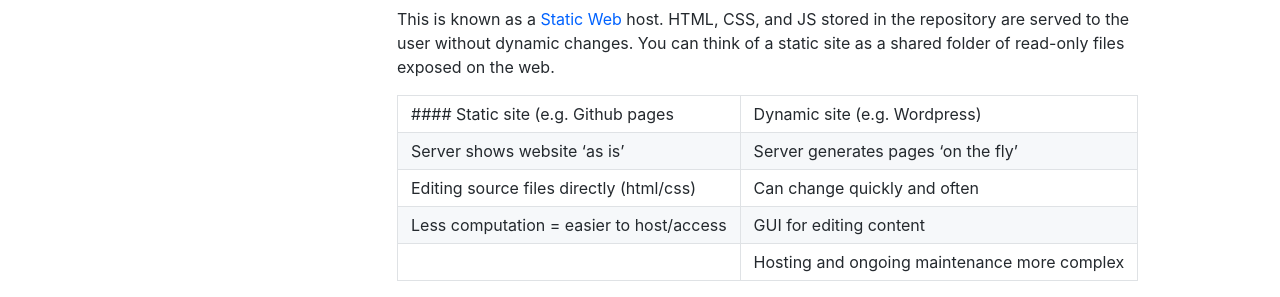
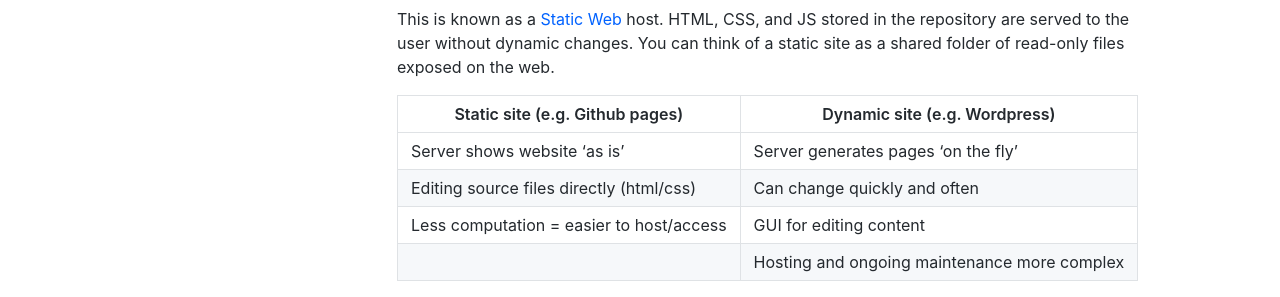
Before and after one commit to liamodwyer/github-pages, a Jekyll site: the page built from _workshop/3-jekyll.md, in a window 1280 px wide. Shown: the part 411-708 px from the top of the page. Built offline with Jekyll 4.4.1, drawn with Linux system fonts in a browser that asks for light colours; some web fonts are replaced.

Commit message:
fix table

```diff
--- a/_workshop/3-jekyll.md
+++ b/_workshop/3-jekyll.md
@@ -15,10 +15,11 @@ This is known as a [Static Web](https://en.wikipedia.org/wiki/Static_web_page) h
 HTML, CSS, and JS stored in the repository are served to the user without dynamic changes.
 You can think of a static site as a shared folder of read-only files exposed on the web.
 
-| #### Static site (e.g. Github pages        | Dynamic site (e.g. Wordpress) |
-| Server shows website ‘as is’               | Server generates pages ‘on the fly’ |
-| Editing source files directly (html/css)   | Can change quickly and often |
-| Less computation = easier to host/access   | GUI for editing content |
+| Static site (e.g. Github pages)            | Dynamic site (e.g. Wordpress)                |
+| ------------------------------------------ | -------------------------------------------- |
+| Server shows website ‘as is’               | Server generates pages ‘on the fly’          |
+| Editing source files directly (html/css)   | Can change quickly and often                 |
+| Less computation = easier to host/access   | GUI for editing content                      |
 |                                            | Hosting and ongoing maintenance more complex |
 
 
```
